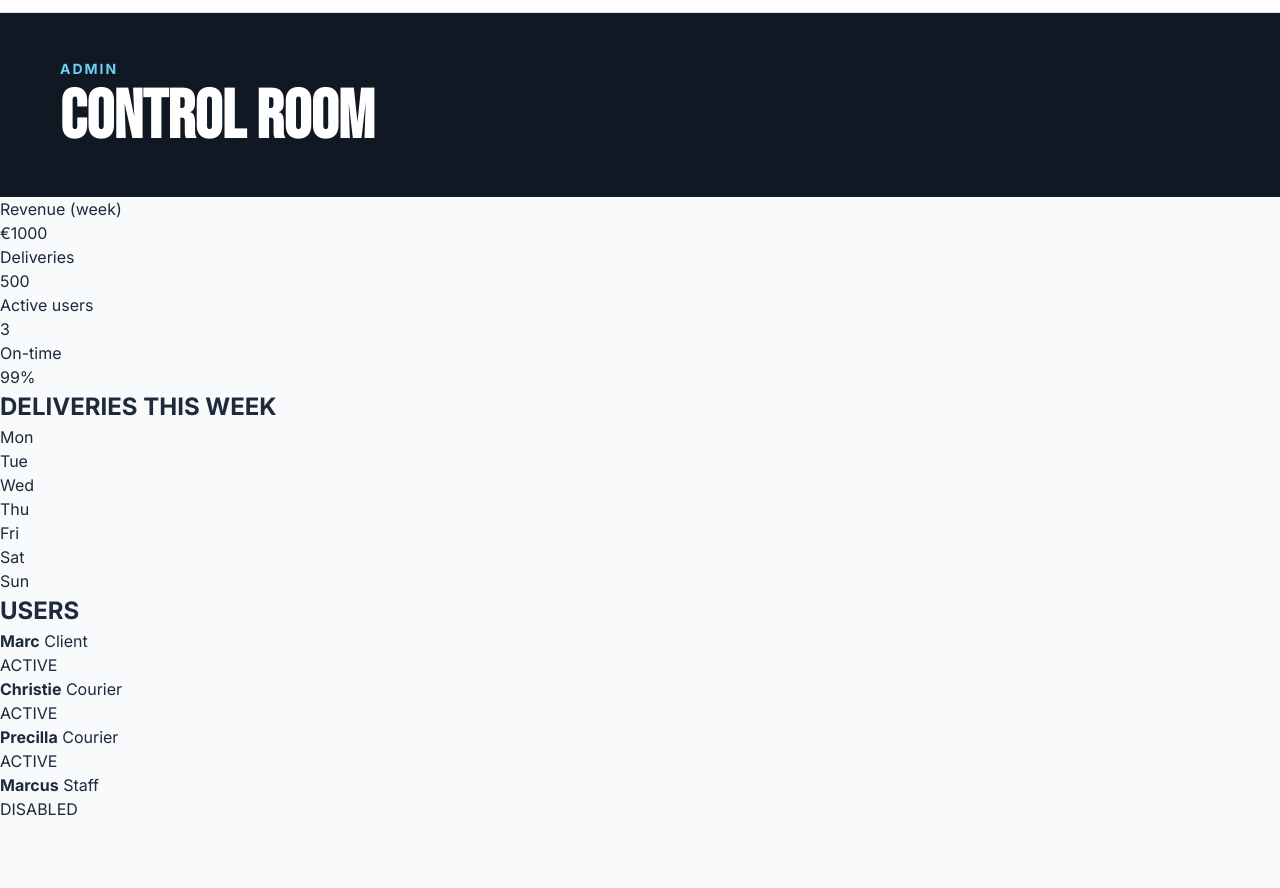
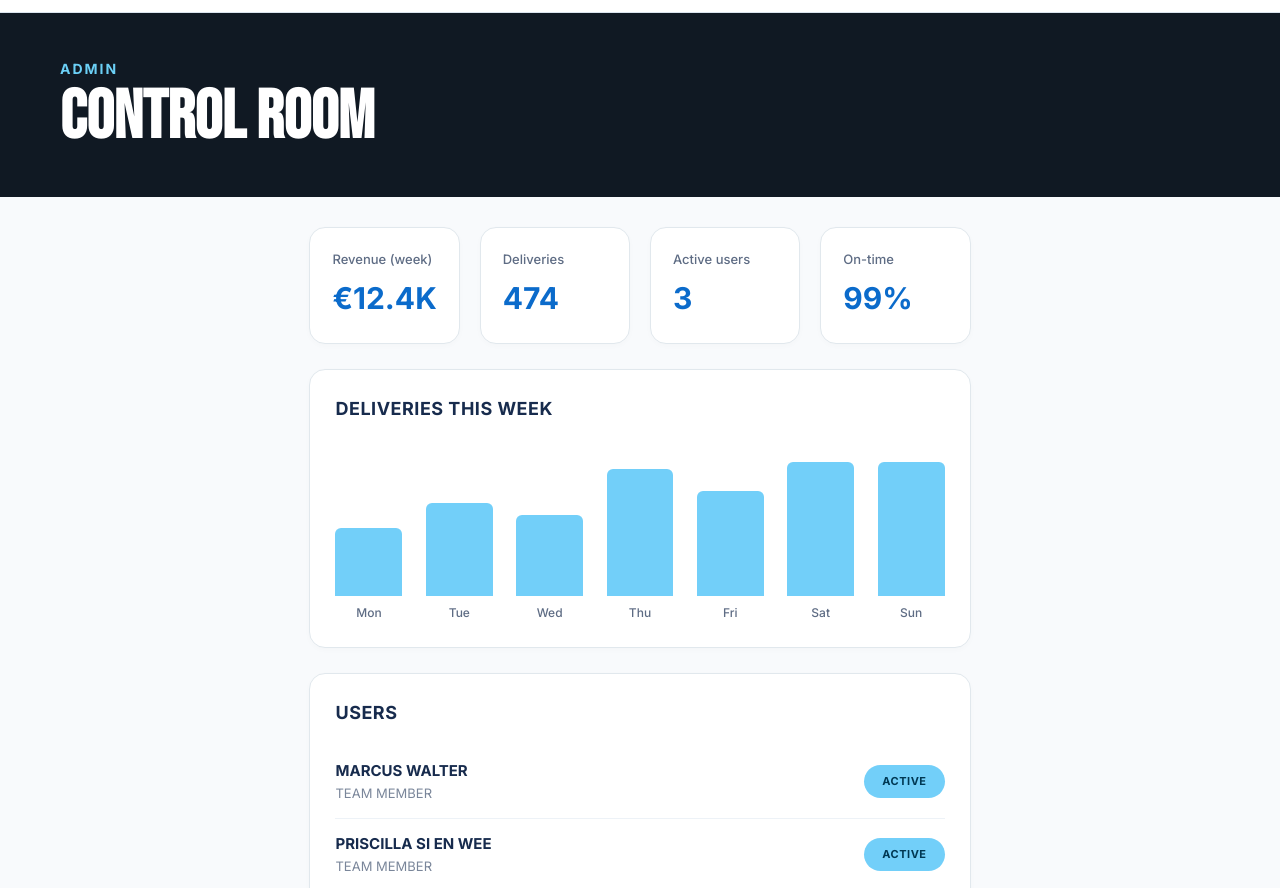
Before and after one commit to christieadamsson/EIS_2627-G02_MEGI, a plain HTML site: page 4_admin.html in a window 1280 px wide. Shown: the part 64-952 px from the top of the page. Before the commit the page ends 885 px from the top, so only its background shows below. Drawn offline with Linux system fonts and the light colour scheme.

Commit message:
Modified 4_admin.html and style.css, added scripts.js for admin functionality

```diff
--- a/4_admin.html
+++ b/4_admin.html
@@ -5,10 +5,9 @@
     <meta name="viewport" content="width=device-width, initial-scale=1.0">
     <title>PDP - admin</title>
     <link rel="stylesheet" href="style.css">
-
 </head>
 <body>
-    <!--Header the website, implemented the logo, navigation bar and login button"" -->
+    <!--Header the website, implemented the logo, navigation bar and login button-->
     <header class="navbar">
         <a href="0_homepage.html" class="brand">
             <img src="logo.jpeg" alt="PDP" class="brand-logo">
@@ -17,7 +16,7 @@
                 <p>Pigeon Delivery Parcel</p>
             </div>
         </a>
-        <!--navigation bar with links to different pages, the active page is highlighted"" -->
+        <!--navigation bar with links to different pages, the active page is highlighted-->
         <nav class="nav-links">
             <a href="0_homepage.html">Home</a>
             <a href="2_client.html">Client</a>
@@ -31,7 +30,7 @@
         <a href="1_login.html" class="btn-login">Login</a>
     </header>
 
-      <!-- Header for the controlroom  -->
+    <!-- Header for the controlroom -->
     <section class="team-banner">
         <div class="banner-content">
             <p class="team-label">ADMIN</p>
@@ -39,112 +38,38 @@
         </div>
     </section>
 
-      <!-- Main  -->
-      <main class="dashboard-container">
+    <main class="dashboard">
+      <!-- 1. DYNAMISKA KPI-KORT -->
+      <section class="stats-grid" id="stats-container">
+        <!-- Genereras dynamiskt via JS -->
+      </section>
 
-        <!-- statistics -->
-        <section class="stats-grid">
-          <div class="stat-card">
-            <span class="stat-title">Revenue (week)</span>
-            <div class="stat-value">€1000</div>
-          </div>
-
-          <div class="stat-card">
-            <span class="stat-title highlighted-title">Deliveries</span>
-            <div class="stat-value blue-text">500</div>
-          </div>
-
-          <div class="stat-card">
-            <span class="stat-title">Active users</span>
-            <div class="stat-value blue-text">3</div>
-          </div>
-
-          <div class="stat-card">
-            <span class="stat-title">On-time</span>
-            <div class="stat-value blue-text">99%</div>
+      <!-- 2. DYNAMISKT STAPELDIAGRAM -->
+      <section class="card">
+        <h2>DELIVERIES THIS WEEK</h2>
+        <div class="bar-chart" id="chart-container">
+          <!-- Genereras dynamiskt via JS -->
         </div>
       </section>
 
-        <!-- Main section, diagram and resources -->
-        <section class="content-grid">
+      <!-- 3. DYNAMISK ANVÄNDARLISTA -->
+      <section class="card">
+        <h2>USERS</h2>
+        <ul class="user-list" id="users-container">
+          <!-- Genereras dynamiskt via JS -->
+        </ul>
+      </section>
 
-          <!-- left section: Diagram for deliveries -->
-          <div class="card chart-card">
-            <h2>DELIVERIES THIS WEEK</h2>
-
-            <div class="bar-chart">
-              <div class="bar-group">
-                <div class="bar" style="height: 35%;"></div>
-                <span>Mon</span>
+      <!-- NYTT: 4. PENDING STAFF APPROVALS -->
+    <section class="card" style="margin-top: 25px;">
+      <h2>Pending Staff Approvals</h2>
+      <div id="staff-approvals-container">
+          <!-- Genereras dynamiskt via JS -->
       </div>
-              <div class="bar-group">
-                <div class="bar" style="height: 50%;"></div>
-                <span>Tue</span>
-              </div>
-              <div class="bar-group">
-                <div class="bar" style="height: 42%;"></div>
-                <span>Wed</span>
-              </div>
-              <div class="bar-group">
-                <div class="bar" style="height: 70%;"></div>
-                <span>Thu</span>
-              </div>
-              <div class="bar-group">
-                <div class="bar" style="height: 60%;"></div>
-                <span>Fri</span>
-              </div>
-              <div class="bar-group">
-                <div class="bar" style="height: 85%;"></div>
-                <span>Sat</span>
-              </div>
-              <div class="bar-group">
-                <div class="bar" style="height: 95%;"></div>
-                <span>Sun</span>
-              </div>
-            </div>
-          </div>
-
-          <!-- user list -->
-          <div class="card users-card">
-            <h2>USERS</h2>
-
-            <ul class="user-list">
-              <li class="user-item">
-                <div class="user-info">
-                  <strong>Marc</strong>
-                  <span class="user-role">Client</span>
-                </div>
-                <span class="badge badge-active">ACTIVE</span>
-              </li>
-
-              <li class="user-item">
-                <div class="user-info">
-                  <strong>Christie</strong>
-                  <span class="user-role">Courier</span>
-                </div>
-                <span class="badge badge-active">ACTIVE</span>
-              </li>
-
-              <li class="user-item">
-                <div class="user-info">
-                  <strong>Precilla</strong>
-                  <span class="user-role">Courier</span>
-                </div>
-                <span class="badge badge-active">ACTIVE</span>
-              </li>
-
-              <li class="user-item">
-                <div class="user-info">
-                  <strong>Marcus</strong>
-                  <span class="user-role">Staff</span>
-                </div>
-                <span class="badge badge-disabled">DISABLED</span>
-              </li>
-            </ul>
-          </div>
-
   </section>
     </main>
 
+    <!-- Kopplingen till din JavaScript-fil -->
+    <script src="scripts.js" defer></script>
 </body>
 </html>
--- /dev/null
+++ b/scripts.js
@@ -0,0 +1,78 @@
+// Data lists for the site
+const dashboardData = {
+    stats: [
+      { title: "Revenue (week)", value: "€12.4K" },
+      { title: "Deliveries", value: "474" },
+      { title: "Active users", value: "3" },
+      { title: "On-time", value: "99%" }
+    ],
+    weeklyDeliveries: [
+      { day: "Mon", count: 40 },
+      { day: "Tue", count: 55 },
+      { day: "Wed", count: 48 },
+      { day: "Thu", count: 75 },
+      { day: "Fri", count: 62 },
+      { day: "Sat", count: 90 },
+      { day: "Sun", count: 95 }
+    ],
+    users: [
+      { name: "MARCUS WALTER", role: "TEAM MEMBER", status: "ACTIVE" },
+      { name: "PRISCILLA SI EN WEE", role: "TEAM MEMBER", status: "ACTIVE" },
+      { name: "MARC ALEXANDER FERSCHKE", role: "TEAM MEMBER", status: "ACTIVE" },
+      { name: "CHRISTIE ADAMSSON", role: "TEAM MEMBER", status: "DISABLED" }
+    ]
+  };
+
+  // Funktions building the dashboard components
+  function renderStats(stats) {
+    const container = document.getElementById("stats-container");
+    if (!container) return;
+    container.innerHTML = stats.map(stat => `
+      <div class="stat-card">
+        <div class="stat-title">${stat.title}</div>
+        <div class="stat-value">${stat.value}</div>
+      </div>
+    `).join('');
+  }
+
+  function renderChart(deliveries) {
+    const container = document.getElementById("chart-container");
+    if (!container) return;
+    const maxCount = Math.max(...deliveries.map(d => d.count));
+
+    container.innerHTML = deliveries.map(d => {
+      const heightPercent = (d.count / maxCount) * 100;
+      return `
+        <div class="bar-group">
+          <div class="bar" style="--bar-height: ${heightPercent}%;"></div>
+          <span class="bar-day">${d.day}</span>
+        </div>
+      `;
+    }).join('');
+  }
+
+  function renderUsers(users) {
+    const container = document.getElementById("users-container");
+    if (!container) return;
+    container.innerHTML = users.map(user => {
+      const isActive = user.status === "ACTIVE";
+      return `
+        <li class="user-item">
+          <div>
+            <div class="user-name">${user.name}</div>
+            <div class="user-role">${user.role}</div>
+          </div>
+          <span class="badge ${isActive ? 'badge-active' : 'badge-disabled'}">
+            ${user.status}
+          </span>
+        </li>
+      `;
+    }).join('');
+  }
+
+  // site starts
+  document.addEventListener("DOMContentLoaded", () => {
+    renderStats(dashboardData.stats);
+    renderChart(dashboardData.weeklyDeliveries);
+    renderUsers(dashboardData.users);
+  });
--- a/style.css
+++ b/style.css
@@ -384,23 +384,141 @@ footer {
     margin-top: auto;
 }
 
-@media (max-width: 850px) {
-    .navbar {
+/* ---ADMIN Main dashboard --- */
+.dashboard {
+    max-width: 1100px;
+    margin: 30px auto;
+    padding: 0 20px;
+    display: flex;
     flex-direction: column;
-        gap: 12px;
-        padding: 15px 20px;
+    gap: 25px;
 }
-    .hero, .services-section, .team-section, .team-banner, .metrics-bar {
-        padding-left: 20px;
-        padding-right: 20px;
+
+/* ---  (KPI) --- */
+.stats-grid {
+    display: grid;
+    grid-template-columns: repeat(4, 1fr);
+    gap: 20px;
 }
-    .hero-title {
-        font-size: 56px;
+
+.stat-card {
+    background-color: #ffffff;
+    padding: 22px;
+    border-radius: 16px;
+    border: 1px solid #e1e8ed;
+    box-shadow: 0 2px 6px rgba(0,0,0,0.02);
 }
-    .services-grid, .team-grid, .metrics-grid {
+
+.stat-title {
+    font-size: 13px;
+    color: #5e6c84;
+    font-weight: 500;
+}
+
+.stat-value {
+    font-size: 30px;
+    font-weight: 800;
+    color: #0b6bcb;
+    margin-top: 6px;
+}
+
+/* ---  (Diagram & users) --- */
+.card {
+    background-color: #ffffff;
+    padding: 25px;
+    border-radius: 16px;
+    border: 1px solid #e1e8ed;
+    box-shadow: 0 2px 6px rgba(0,0,0,0.02);
+}
+
+.card h2 {
+    font-size: 18px;
+    font-weight: 800;
+    color: #172b4d;
+    margin-bottom: 20px;
+    letter-spacing: 0.5px;
+}
+
+/* --- 2. Stapeldiagram --- */
+.bar-chart {
+    display: flex;
+    align-items: flex-end;
+    justify-content: space-between;
+    height: 180px;
+    padding-top: 20px;
+}
+
+.bar-group {
+    display: flex;
     flex-direction: column;
+    align-items: center;
+    height: 100%;
+    justify-content: flex-end;
+    width: 11%;
+    gap: 8px;
 }
-    .team-card {
+
+.bar {
     width: 100%;
+    height: var(--bar-height);
+    min-height: 20px;
+    background-color: #72cff9;
+    border-radius: 6px 6px 0 0;
 }
+
+.bar-day {
+    font-size: 12px;
+    color: #5e6c84;
+    font-weight: 500;
 }
+
+/* --- 3. Användarlista --- */
+.user-list {
+    list-style: none;
+    padding: 0;
+    margin: 0;
+}
+
+.user-item {
+    display: flex;
+    justify-content: space-between;
+    align-items: center;
+    padding: 14px 0;
+    border-bottom: 1px solid #edf2f7;
+}
+
+.user-item:last-child {
+    border-bottom: none;
+}
+
+.user-name {
+    font-weight: 700;
+    font-size: 15px;
+    color: #172b4d;
+}
+
+.user-role {
+    font-size: 13px;
+    color: #7a869a;
+    margin-top: 2px;
+}
+
+/* ---  Badges  --- */
+.badge {
+    padding: 8px 18px;
+    border-radius: 20px;
+    font-size: 11px;
+    font-weight: 800;
+    letter-spacing: 0.5px;
+}
+
+.badge-active {
+    background-color: #72cff9;
+    color: #003853;
+}
+
+.badge-disabled {
+    background-color: transparent;
+    color: #72cff9;
+    border: 2px solid #72cff9;
+}
```
Lines whose indentation alone changed are shown as unchanged.
